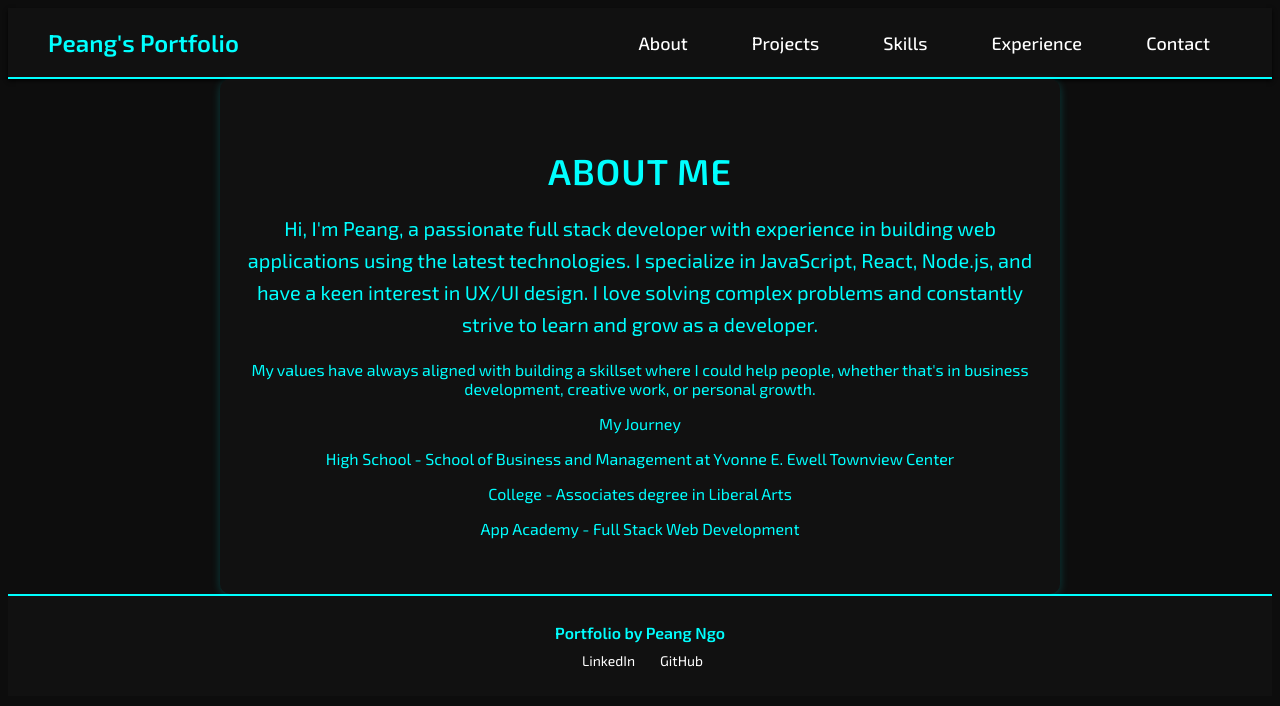
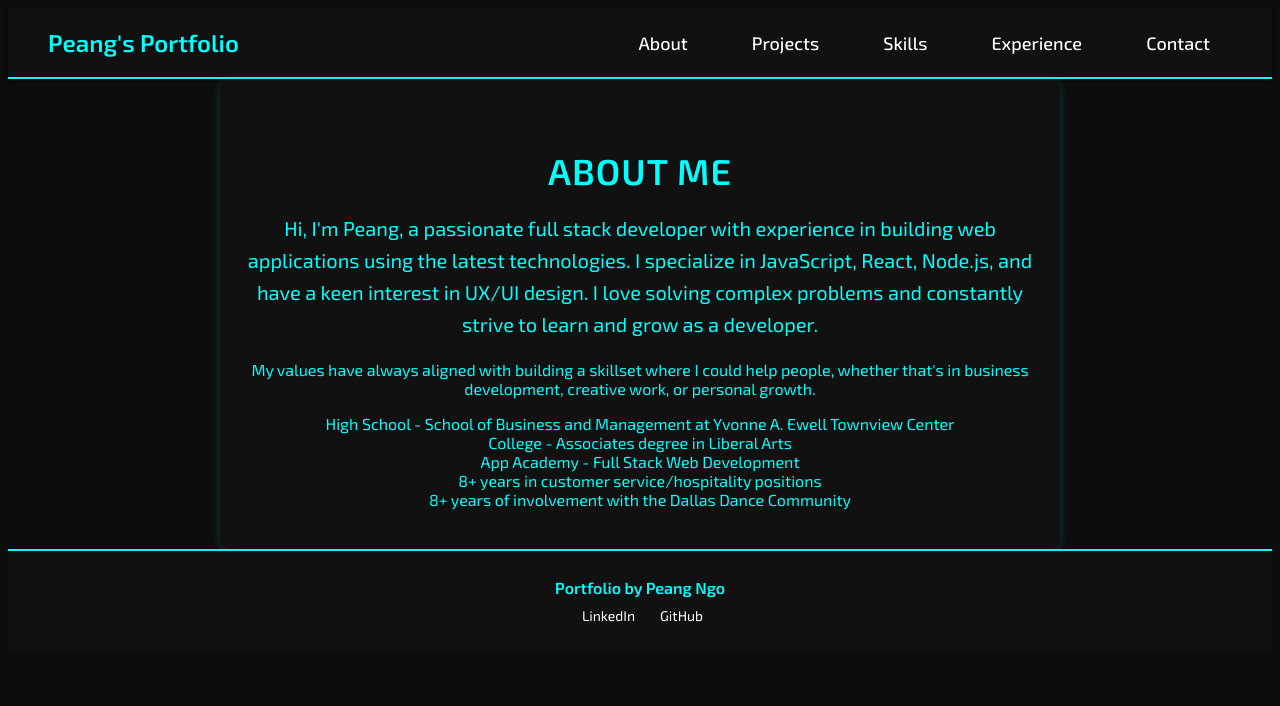
Before and after one commit to pingno/Show, a React (Create React App) app in the folder show/: page /about in a window 1280 px wide. Shown: the top 706 px of the page. Built offline with nearby package versions, Linux system fonts and the light colour scheme.

Commit message:
about description exp

```diff
--- a/show/src/components/About/index.js
+++ b/show/src/components/About/index.js
@@ -19,15 +19,17 @@ const About = () => {
         personal growth.
       </p>
 
-      <div>My Journey</div>
 
-      <p>
-        High School - School of Business and Management at Yvonne E. Ewell
-        Townview Center
-      </p>
-      <p>College - Associates degree in Liberal Arts</p>
+      <div>High School - School of Business and Management at Yvonne A. Ewell Townview Center</div>
+      <div>College - Associates degree in Liberal Arts</div>
+      <div>App Academy - Full Stack Web Development </div>
 
-      <p>App Academy - Full Stack Web Development </p>
+
+      <div>8+ years in customer service/hospitality positions</div>
+      <div>8+ years of involvement with the Dallas Dance Community</div>
+
+
+
     </div>
   );
 };
```
